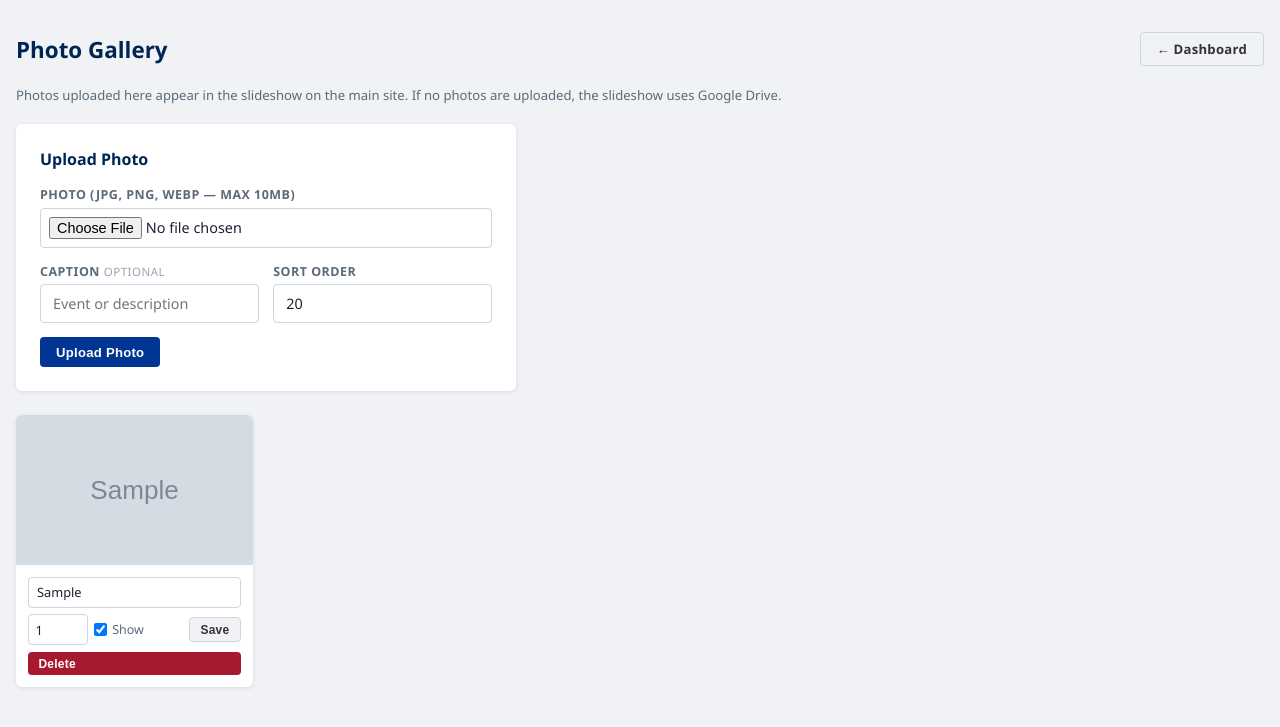
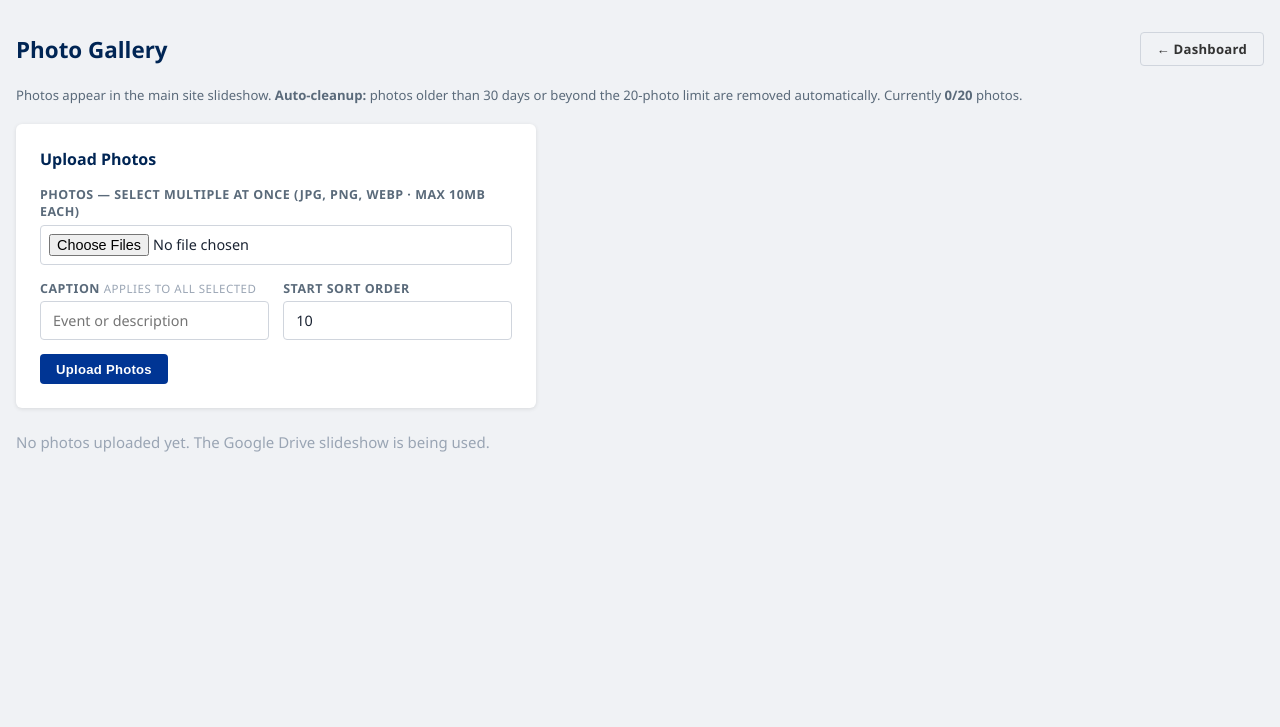
Before and after one commit to mijohnst/usafa-alabama-parents, a PHP site: page /admin/gallery.php in a window 1280 px wide. Shown: the part 56-783 px from the top of the page. Run offline with PHP 8.4, Linux system fonts and the light colour scheme; the visitor is signed in with stand-in values (Sample User, id 1); tables that the repository leaves empty hold one stand-in row (values such as "Sample post"); grey boxes marked "Sample" are stand-in pictures.

Commit message:
Gallery: multiple file upload, auto-cleanup after 30 days or 20-photo limit
Co-Authored-By: Claude Sonnet 4.6 <noreply@anthropic.com>

```diff
--- a/admin/gallery.php
+++ b/admin/gallery.php
@@ -3,44 +3,90 @@ require_once __DIR__ . '/auth.php';
 require_member_admin();
 $pdo = get_pdo();
 
+// ── Auto-cleanup: remove photos > 30 days old or keep max 20 ─────────────
+function gallery_cleanup(PDO $pdo, string $dir): void {
+    // Delete photos older than 30 days
+    $old = $pdo->query("SELECT id, filename FROM site_photos WHERE created_at < DATE_SUB(NOW(), INTERVAL 30 DAY)")->fetchAll();
+    foreach ($old as $p) {
+        if (preg_match('/^[a-zA-Z0-9._-]+$/', $p['filename'])) @unlink($dir . $p['filename']);
+        $pdo->prepare('DELETE FROM site_photos WHERE id=?')->execute([$p['id']]);
+    }
+    // Enforce 20-photo limit — delete oldest beyond limit
+    $count = (int)$pdo->query('SELECT COUNT(*) FROM site_photos')->fetchColumn();
+    if ($count > 20) {
+        $excess = $pdo->query("SELECT id, filename FROM site_photos ORDER BY id ASC LIMIT " . ($count - 20))->fetchAll();
+        foreach ($excess as $p) {
+            if (preg_match('/^[a-zA-Z0-9._-]+$/', $p['filename'])) @unlink($dir . $p['filename']);
+            $pdo->prepare('DELETE FROM site_photos WHERE id=?')->execute([$p['id']]);
+        }
+    }
+}
+
+$dir = __DIR__ . '/../site-photos/';
+if (!is_dir($dir)) mkdir($dir, 0755, true);
+
 if ($_SERVER['REQUEST_METHOD'] === 'POST') {
     csrf_verify(); $action = $_POST['action'] ?? '';
 
     if ($action === 'upload') {
-        $caption = trim($_POST['caption'] ?? '');
-        $sort    = (int)($_POST['sort_order'] ?? 0);
-        if (!empty($_FILES['photo']['name'])) {
-            $file  = $_FILES['photo'];
-            $finfo = finfo_open(FILEINFO_MIME_TYPE);
-            $mime  = finfo_file($finfo, $file['tmp_name']); finfo_close($finfo);
-            if (in_array($mime, ['image/jpeg','image/png','image/gif','image/webp']) && $file['size'] <= 10*1024*1024) {
+        $caption    = trim($_POST['caption']    ?? '');
+        $sort       = (int)($_POST['sort_order']?? 0);
+        $uploaded   = 0;
+        $skipped    = 0;
+
+        // Handle multiple files (photo[] array)
+        $files = $_FILES['photo'] ?? [];
+        if (!empty($files['name'])) {
+            // Normalise single-file to array format
+            if (!is_array($files['name'])) {
+                foreach ($files as $k => $v) $files[$k] = [$v];
+            }
+            $count = count($files['name']);
+            for ($i = 0; $i < $count; $i++) {
+                if (empty($files['name'][$i]) || $files['error'][$i] !== UPLOAD_ERR_OK) continue;
+                $finfo = finfo_open(FILEINFO_MIME_TYPE);
+                $mime  = finfo_file($finfo, $files['tmp_name'][$i]); finfo_close($finfo);
+                if (!in_array($mime, ['image/jpeg','image/png','image/gif','image/webp']) || $files['size'][$i] > 10*1024*1024) {
+                    $skipped++; continue;
+                }
                 $ext  = ['image/jpeg'=>'jpg','image/png'=>'png','image/gif'=>'gif','image/webp'=>'webp'][$mime];
-                $name = date('Ymd_His') . '_' . bin2hex(random_bytes(3)) . '.' . $ext;
-                $dir  = __DIR__ . '/../site-photos/';
-                if (!is_dir($dir)) mkdir($dir, 0755, true);
-                move_uploaded_file($file['tmp_name'], $dir . $name);
-                $pdo->prepare('INSERT INTO site_photos (filename,caption,sort_order,active) VALUES (?,?,?,1)')->execute([$name,$caption,$sort]);
-                flash('success','Photo uploaded.');
-            } else { flash('error','Invalid file. Use JPG, PNG, GIF, or WebP under 10MB.'); }
+                $name = date('Ymd') . '_' . substr(date('His'), 0, 6) . '_' . bin2hex(random_bytes(3)) . '.' . $ext;
+                move_uploaded_file($files['tmp_name'][$i], $dir . $name);
+                $pdo->prepare('INSERT INTO site_photos (filename,caption,sort_order,active) VALUES (?,?,?,1)')
+                    ->execute([$name, $caption, $sort + $i]);
+                $uploaded++;
+            }
         }
+
+        // Run cleanup after upload
+        gallery_cleanup($pdo, $dir);
+
+        if ($uploaded > 0)  flash('success', "$uploaded photo" . ($uploaded>1?'s':'') . " uploaded." . ($skipped>0?" $skipped skipped (invalid).":''));
+        elseif ($skipped > 0) flash('error', "No valid photos. Use JPG, PNG, GIF, or WebP under 10MB.");
         header('Location: gallery.php'); exit;
+
     } elseif ($action === 'update') {
         $id = (int)($_POST['id'] ?? 0);
         $pdo->prepare('UPDATE site_photos SET caption=?,sort_order=?,active=? WHERE id=?')
             ->execute([trim($_POST['caption']??''), (int)$_POST['sort_order'], isset($_POST['active'])?1:0, $id]);
         flash('success','Photo updated.'); header('Location: gallery.php'); exit;
+
     } elseif ($action === 'delete') {
         $id = (int)($_POST['id'] ?? 0);
         $row = $pdo->prepare('SELECT filename FROM site_photos WHERE id=?'); $row->execute([$id]); $p = $row->fetch();
         if ($p && preg_match('/^[a-zA-Z0-9._-]+$/', $p['filename'])) {
-            @unlink(__DIR__.'/../site-photos/'.$p['filename']);
+            @unlink($dir . $p['filename']);
             $pdo->prepare('DELETE FROM site_photos WHERE id=?')->execute([$id]);
         }
         flash('success','Photo deleted.'); header('Location: gallery.php'); exit;
     }
 }
 
-$photos = $pdo->query('SELECT * FROM site_photos ORDER BY sort_order ASC, id ASC')->fetchAll();
+// Run cleanup on page load too (catches old photos even without uploads)
+gallery_cleanup($pdo, $dir);
+
+$photos = $pdo->query('SELECT *, DATEDIFF(NOW(),created_at) as days_old FROM site_photos ORDER BY sort_order ASC, id ASC')->fetchAll();
+$total  = count($photos);
 
 admin_header('Gallery');
 echo show_flash();
@@ -53,22 +99,30 @@ echo show_flash();
 </style>
 
 <div class="page-head"><h1>Photo Gallery</h1><a href="dashboard.php" class="btn btn-secondary">← Dashboard</a></div>
-<p style="font-size:.82rem;color:#5a6a7a;margin-bottom:1.25rem">Photos uploaded here appear in the slideshow on the main site. If no photos are uploaded, the slideshow uses Google Drive.</p>
+<p style="font-size:.82rem;color:#5a6a7a;margin-bottom:1.25rem">
+  Photos appear in the main site slideshow. <strong>Auto-cleanup:</strong> photos older than 30 days or beyond the 20-photo limit are removed automatically.
+  Currently <strong><?= $total ?>/20</strong> photos.
+</p>
 
 <!-- Upload form -->
-<div class="card" style="max-width:500px;margin-bottom:1.5rem">
-  <h2 style="margin-bottom:1rem">Upload Photo</h2>
+<div class="card" style="max-width:520px;margin-bottom:1.5rem">
+  <h2 style="margin-bottom:1rem">Upload Photos</h2>
   <form method="POST" enctype="multipart/form-data">
     <?= csrf_field() ?><input type="hidden" name="action" value="upload">
     <div class="form-group">
-      <label>Photo (JPG, PNG, WebP — max 10MB)</label>
-      <input type="file" name="photo" accept="image/*" capture="environment" required style="padding:.5rem;font-size:.9rem">
+      <label>Photos — select multiple at once (JPG, PNG, WebP · max 10MB each)</label>
+      <input type="file" name="photo[]" accept="image/*" capture="environment" multiple required style="padding:.5rem;font-size:.9rem">
     </div>
     <div class="form-row col-2">
-      <div class="form-group"><label>Caption <span style="font-weight:400;font-size:.72rem;color:#9aa5b4">optional</span></label><input name="caption" placeholder="Event or description"></div>
-      <div class="form-group"><label>Sort Order</label><input type="number" name="sort_order" value="<?= count($photos)*10 + 10 ?>"></div>
+      <div class="form-group"><label>Caption <span style="font-weight:400;font-size:.72rem;color:#9aa5b4">applies to all selected</span></label><input name="caption" placeholder="Event or description"></div>
+      <div class="form-group"><label>Start Sort Order</label><input type="number" name="sort_order" value="<?= ($total)*10+10 ?>"></div>
     </div>
-    <button type="submit" class="btn btn-primary">Upload Photo</button>
+    <?php if ($total >= 18): ?>
+    <div style="background:#fff8e1;border:1px solid #ffc107;border-radius:4px;padding:.6rem .8rem;font-size:.82rem;color:#5f4c00;margin-bottom:.75rem">
+      ⚠️ <?= 20-$total ?> slot<?= (20-$total)!==1?'s':'' ?> remaining before the oldest are auto-removed.
+    </div>
+    <?php endif; ?>
+    <button type="submit" class="btn btn-primary">Upload Photos</button>
   </form>
 </div>
 
@@ -77,10 +131,13 @@ echo show_flash();
   <p style="color:#9aa5b4">No photos uploaded yet. The Google Drive slideshow is being used.</p>
 <?php else: ?>
 <div class="photo-grid">
-  <?php foreach ($photos as $p): ?>
-  <div class="photo-card <?= $p['active']?'':'opacity:'.'.5' ?>">
+  <?php foreach ($photos as $p): $age_color = $p['days_old'] >= 25 ? '#A6192E' : ($p['days_old'] >= 20 ? '#f57c00' : '#9aa5b4'); ?>
+  <div class="photo-card" style="<?= $p['active']?'':'opacity:.5' ?>">
     <img src="/site-photos/<?= h($p['filename']) ?>" alt="<?= h($p['caption']) ?>">
     <div class="photo-card-body">
+      <div style="font-size:.7rem;color:<?= $age_color ?>;margin-bottom:.4rem;font-weight:700">
+        <?= $p['days_old'] === '0' ? 'Added today' : $p['days_old'] . 'd old' ?> · expires in <?= max(0,30-(int)$p['days_old']) ?>d
+      </div>
       <form method="POST">
         <?= csrf_field() ?><input type="hidden" name="action" value="update"><input type="hidden" name="id" value="<?= $p['id'] ?>">
         <input name="caption" value="<?= h($p['caption']) ?>" placeholder="Caption" style="font-size:.8rem;padding:.35rem .5rem;margin-bottom:.4rem">
```
